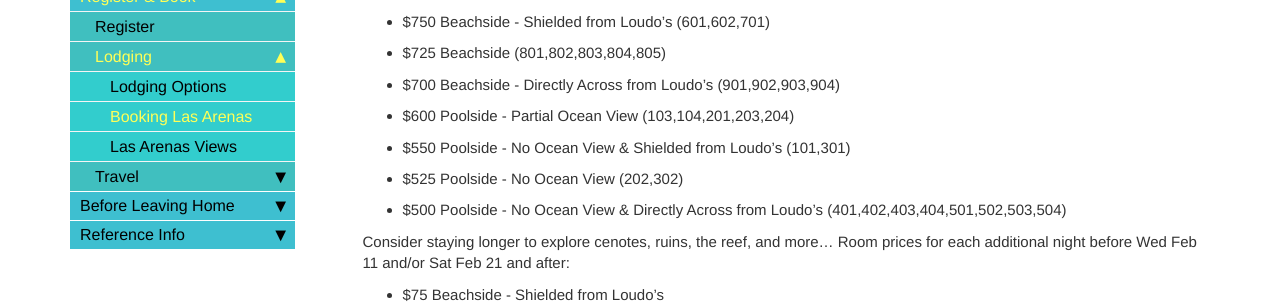
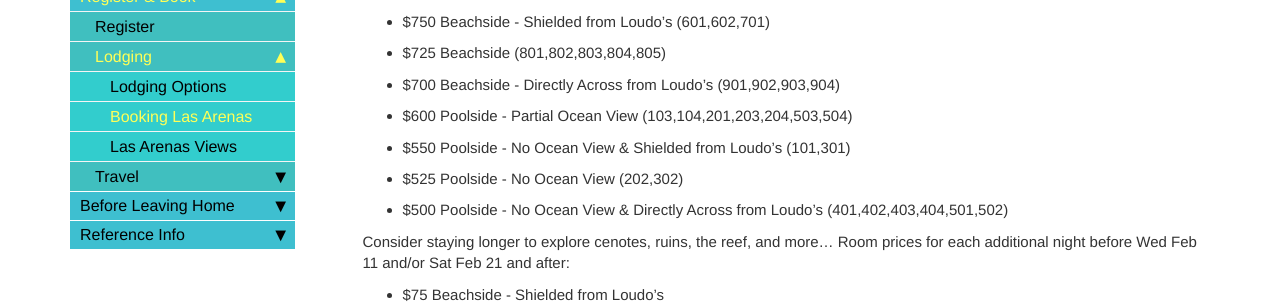
Before and after one commit to davewalker60/pmdup, a Jekyll site: the page built from pages/booking-las-arenas.md, in a window 1280 px wide and 900 px high, scrolled down 573 px. Shown: the part 153-461 px from the top of the window. Built offline with Jekyll 4.4.1, drawn with Linux system fonts in a browser that asks for light colours; comment, search, counter and statistics services are not loaded.

```diff
--- a/pages/booking-las-arenas.md
+++ b/pages/booking-las-arenas.md
@@ -28,10 +28,10 @@ The group block price ***per room*** (for stays of up to 10 nights between Wed F
 * $750 Beachside - Shielded from Loudo's (601,602,701)
 * $725 Beachside (801,802,803,804,805)
 * $700 Beachside - Directly Across from Loudo's (901,902,903,904)
-* $600 Poolside - Partial Ocean View (103,104,201,203,204)
+* $600 Poolside - Partial Ocean View (103,104,201,203,204,503,504)
 * $550 Poolside - No Ocean View & Shielded from Loudo's (101,301)
 * $525 Poolside - No Ocean View (202,302)
-* $500 Poolside - No Ocean View & Directly Across from Loudo's (401,402,403,404,501,502,503,504)
+* $500 Poolside - No Ocean View & Directly Across from Loudo's (401,402,403,404,501,502)
 
 Consider staying longer to explore cenotes, ruins, the reef, and more... Room prices for each additional night before Wed Feb 11 and/or Sat Feb 21 and after:
 * $75 Beachside - Shielded from Loudo's
```
